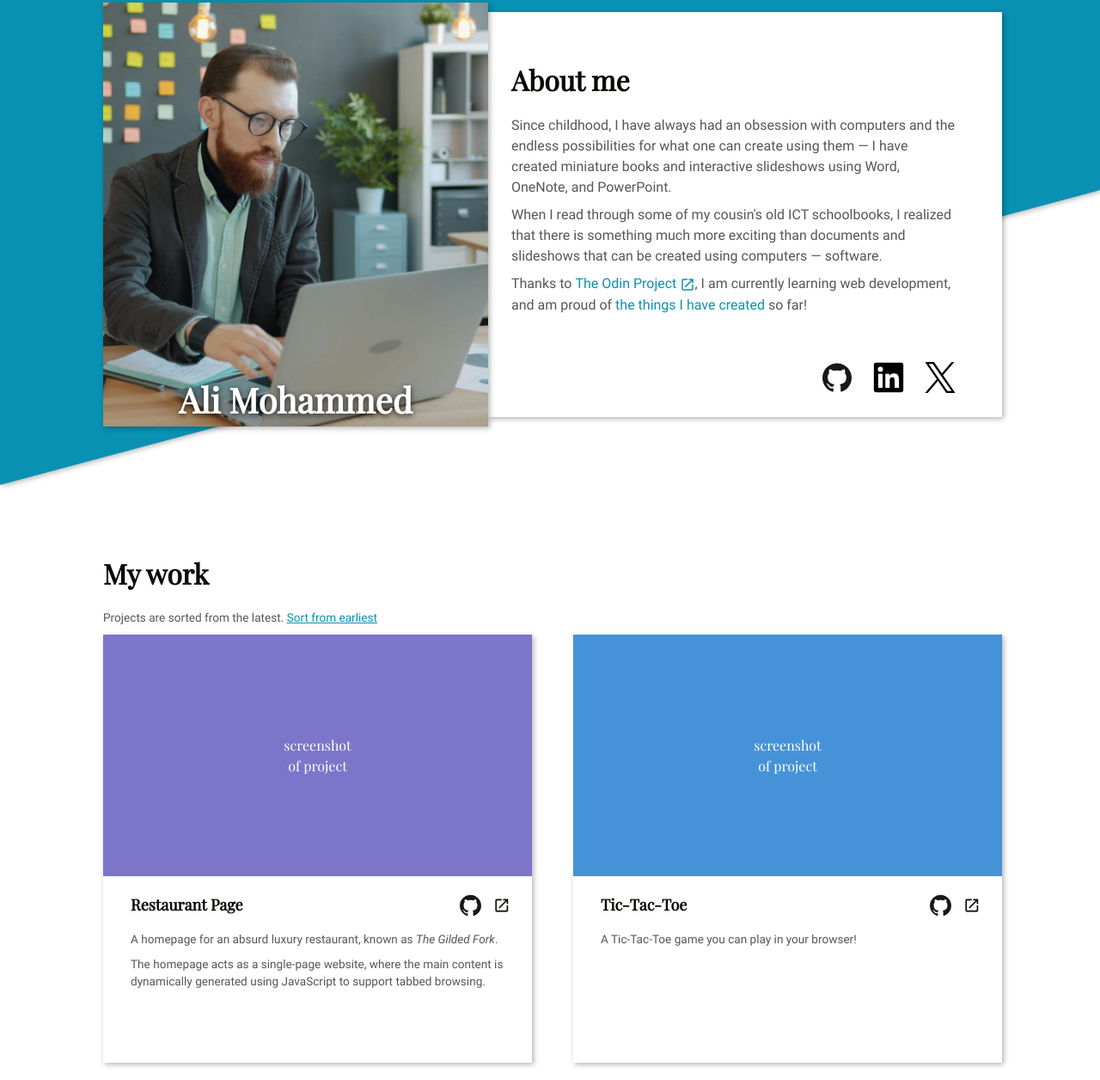
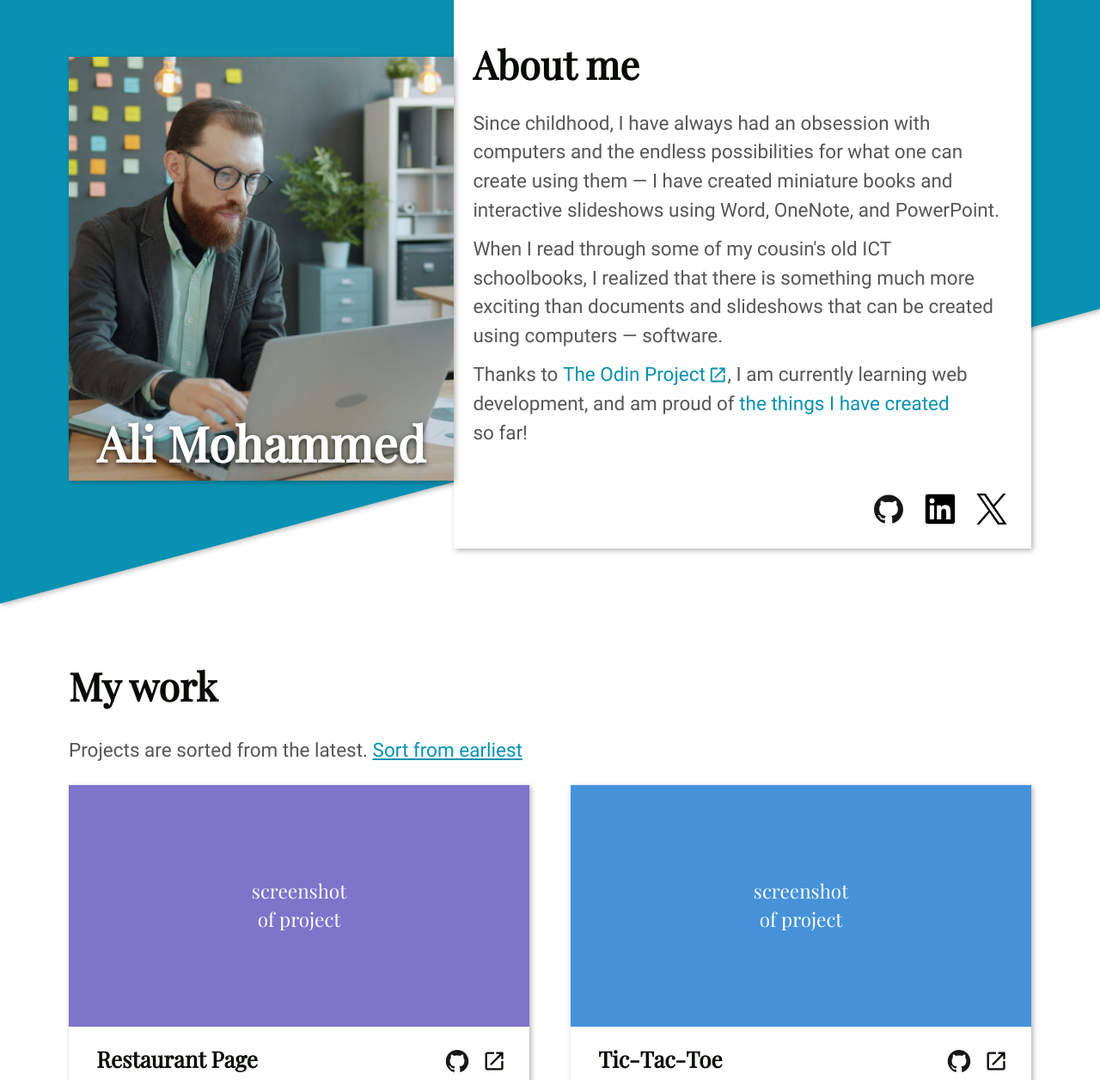
Before and after one commit to ali-aboulsauood/homepage, a plain HTML site: page index.html in a window 1280 px wide. Shown: the part 77-1333 px from the top of the page at 86% size. Drawn offline with Linux system fonts and the light colour scheme.

Commit message:
Improve styles

```diff
--- a/styles.css
+++ b/styles.css
@@ -95,10 +95,11 @@
 
   /* (3) Shadows */
 
-  --box-shadow: 2px 2px 6px 0px rgba(0, 0, 0, 0.3);
-  --text-shadow: 0px 2px 6px rgba(0, 0, 0, 0.75);
+  --box-shadow: 2px 2px 6px 0 rgba(0, 0, 0, 0.3);
+  --text-shadow: 0 2px 6px rgba(0, 0, 0, 0.75);
 
-  font-size: 16px;
+  /* Makes the value of `1rem` equal to `10px`, without overriding the user's preferred base font size. */
+  font-size: 62.5%;
 }
 
 /* (A) General styles */
@@ -106,7 +107,7 @@
 /* NOTE: Some of the following style rules and rulesets are based on Josh W. Comeau's custom CSS reset — refer to https://www.joshwcomeau.com/css/custom-css-reset */
 
 * {
-  /* TODO: Use a suitable value for `line-height` for headings */
+  /* TODO: Use a suitable value for `line-height` for headings. */
   line-height: 1.5;
 
   /* `word-wrap` has wider browser support than its newer synonym `overflow-wrap` */
@@ -146,19 +147,19 @@ a:not(:is(.icon, .icon-with-text)) {
 }
 
 a.icon, a.icon-with-text {
+  text-decoration: none;
   color: inherit;
-
-  text-decoration: none;
 }
 
 a:hover, a:not(:is(.icon, .icon-with-text)):focus-visible {
-  text-decoration: underline solid;
+  text-decoration: underline;
 }
 
 a.icon:focus-visible, a.icon-with-text:focus-visible {
-  outline: 2px solid var(--brand-color-primary);
+  /* TODO: Test whether using `rem` is more suitable than using `px` for this ruleset. */
 
-  outline-offset: 2px;
+  outline: 0.2rem solid var(--brand-color-primary);
+  outline-offset: 0.2rem;
 }
 
 .inverted-color-scheme a.icon:focus-visible, .inverted-color-scheme a.icon-with-text:focus-visible {
@@ -170,13 +171,12 @@ a[target="_blank"] {
   justify-content: center;
   align-items: center;
 
-  gap: 0.35ch;
+  gap: 0.25ch;
 }
 
-a[target="_blank"] svg {
-  width: max(1.15vw, 18px);
-
-  margin-top: 0.05ch;
+a[target="_blank"] svg[aria-label="opens in a new tab"] {
+  /* An SVG with a width of `1em` looks appropriately sized relative to the link text at any given viewport width. */
+  width: 1em;
 }
 
 .link-button {
@@ -185,10 +185,10 @@ a[target="_blank"] svg {
   border: none;
   padding: 0;
 
+  text-decoration: underline;
+
   background-color: transparent;
   color: var(--brand-color-primary);
-
-  text-decoration: underline solid;
 
   cursor: pointer;
 }
@@ -201,15 +201,30 @@ a[target="_blank"] svg {
   text-decoration: underline;
 }
 
+abbr {
+  text-decoration: none;
+  font-variant: normal;
+}
+
 address {
-  /* The default value of `font-style` for `address` elements is `italic` */
+  /* Overrides the default value of `font-style` for `address` elements, that is, `italic` */
   font-style: normal;
+}
+
+b {
+  font-weight: bold;
+}
+
+b.colored {
+  color: var(--brand-color-primary);
 }
 
 h1, h2, h3, h4, h5, h6 {
   font-family: var(--display-font);
   color: var(--text-color-display);
 }
+
+/* Typographic scale uses the `em` unit to ensure that the various typographic elements scale with the fluid body */
 
 h1 {
   font-size: 2.5em;
@@ -220,26 +235,29 @@ h2 {
 }
 
 h3 {
-  font-size: 1.125em;
+  font-size: 1.15em;
 }
 
 /* TODO: Define `font-size` value for `h4`, `h5` and `h6` elements. */
 
-/* `max-inline-size` is used here to control the line lengths of paragraphs */
+/* `max-inline-size` is used here to control the maximum line lengths of paragraphs */
 
 p {
   font-family: var(--body-font);
   color: var(--text-color-body);
 
+  /* TODO: Change the value of this property to `60ch` if this can be accomplished with the same padding as in the design file. */
   max-inline-size: 75ch;
 }
 
-#page-main p {
-  font-size: 0.85em;
+article p {
+  max-inline-size: 40ch;
+
+  font-size: 0.9em;
 }
 
-p.project-description {
-  max-inline-size: 40ch;
+#page-main > p {
+  font-size: 1em;
 }
 
 /* `@supports` at-rule used to prevent Microsoft Edge DevTools extension for Visual Studio Code from giving warnings (LOL) */
@@ -263,10 +281,10 @@ img, canvas, picture, svg, video {
 
 picture {
   /*
-    `display: contents` prevents the element from rendering its own box.
-    This effectively makes the direct children of the said element behave as direct children of the element's parent (their "grandparent") in the CSS, without removing the element from the markup.
+  `display: contents` prevents the element from rendering its own box.
+  This effectively makes the direct children of the said element behave as direct children of the element's parent (their "grandparent") in the CSS, without removing the element from the markup.
 
-    A bug in some of the older versions of the major browsers causes the removal of the element from the accessibility tree.
+  A bug in some of the older versions of the major browsers causes the removal of the element from the accessibility tree.
   */
 
   display: contents;
@@ -276,24 +294,6 @@ picture {
 
 button, input, select, textarea {
   font: inherit;
-}
-
-select {
-  background-color: var(--brand-color-secondary);
-  color: var(--brand-color-primary);
-
-  border: none;
-
-  cursor: pointer;
-}
-
-select:hover, select:focus-visible {
-  outline: 2px solid var(--brand-color-primary);
-}
-
-option {
-  background-color: var(--brand-color-secondary);
-  color: var(--text-color-display);
 }
 
 section {
@@ -307,7 +307,7 @@ section {
 
   padding-bottom: 16px;
 
-  --section-title-margin-bottom: 16px;
+  --section-title-margin-bottom: 1.6rem;
 }
 
 section > * {
@@ -327,6 +327,8 @@ section > * {
   gap: calc(var(--author-link-width) / 1.5);
 }
 
+/* TODO: Make author links scale with the viewport or the font size of the parent. */
+
 .author-links img {
   width: var(--author-link-width);
   height: var(--author-link-width);
@@ -335,13 +337,13 @@ section > * {
 #page-header .author-links {
   justify-content: end;
 
-  --author-link-width: 36px;
+  --author-link-width: 1.6em;
 }
 
 #page-footer .author-links {
   justify-content: start;
 
-  --author-link-width: 54px;
+  --author-link-width: 2.2em;
 }
 
 .no-italics {
@@ -369,7 +371,9 @@ body {
   height: 100vh;
 
   font-family: var(--body-font);
-  font-size: clamp(1rem, calc(0.15rem + 1vw), 1.75rem);
+
+  /* Refer to: https://web.dev/learn/design/typography#clamping_text */
+  font-size: clamp(1.6rem, calc(0.85rem + 1.5vw), 2.25rem);
 
   background-color: var(--brand-color-secondary);
   color: var(--text-color-body);
@@ -380,7 +384,7 @@ body {
   color: var(--brand-color-secondary);
 }
 
-#author-name-and-photo, #about-me, .project-card {
+#author-name-and-photo, #page-header::before, #about-me, .project-card {
   box-shadow: var(--box-shadow);
 }
 
@@ -388,31 +392,25 @@ body {
   text-shadow: var(--text-shadow);
 }
 
+/* Horizontal padding, border, and margin values are defined in percentages, ensuring that widths do not exceed the viewport width. */
+
 body > * {
-  --padding-top: 80px;
+  --padding-left-right: 6.25%;
 
-  --padding-left: calc(1.5 * var(--padding-top));
-  --padding-right: calc(0.95 * var(--padding-left));
+  /* In the design file the right padding is smaller than the left (except in the mobile layout), but this is ignored here. */
+  padding: 64px var(--padding-left-right);
 
-  padding-top: var(--padding-top);
-  padding-bottom: calc(0.85 * var(--padding-top));
-
-  padding-left: var(--padding-left);
-  padding-right: calc(0.95 * var(--padding-left));
+  max-width: 100%;
 }
 
 /* (B) Header styles */
 
 #page-header {
   display: flex;
-
   justify-content: center;
   align-items: center;
 
-  /* TODO: Adjust the width and height across all viewport widths (from 320px to 1920px). */
-
-  /* Defined here instead of under `#author-name-and-photo` to make it visible to all children of `#page-header` */
-  --author-name-and-photo-width: clamp(250px, 35vw, 530px);
+  --author-name-and-photo-width: clamp(25rem, 35vw, 53rem);
 
   position: relative;
   isolation: isolate;
@@ -434,17 +432,15 @@ body > * {
 
   transform-origin: bottom left;
   transform: skewY(-15deg);
-
-  box-shadow: var(--box-shadow);
 }
 
 #author-name-and-photo {
+  container: author-name-and-photo / inline-size;
+
   position: relative;
   isolation: isolate;
 
   width: var(--author-name-and-photo-width);
-
-  container: author-name-and-photo / inline-size;
 }
 
 #author-name {
@@ -457,11 +453,13 @@ body > * {
   color: var(--brand-color-secondary);
 
   text-align: center;
+
+  /* TODO: Reduce the left and right padding of the author name in the mobile layout. */
   padding: 0 0.5ch;
 
-  /* Baseline: Limited availability
-  -webkit-user-select: none;
-  user-select: none; */
+  /* Baseline: Limited availability */
+  -webkit-user-select: all;
+  user-select: all;
 }
 
 #author-photo {
@@ -473,21 +471,25 @@ body > * {
   object-fit: cover;
 }
 
-/* TODO: Prevent the about me section from having a greater height than the header image. */
+/* TODO: Prevent the "about me" section from having a greater height than the header image. */
 
 #about-me {
   --about-me-padding-top: 56px;
-  --about-me-padding-left: 27px;
+
+  /* Multiplying a unitless value by a percentage resolves to a percentage value, which is then computed to the corresponding pixel value. */
+  --about-me-padding-left: 2%;
+  --about-me-padding-right: calc(1.25 * var(--about-me-padding-left));
 
   padding-top: var(--about-me-padding-top);
   padding-bottom: calc(0.5 * var(--about-me-padding-top));
 
   padding-left: var(--about-me-padding-left);
-  padding-right: calc(2 * var(--about-me-padding-left));
+  padding-right: var(--about-me-padding-right);
 
   width: calc(100% - var(--author-name-and-photo-width));
 }
 
+/* Setting `display` for `#about-me > .section-body` to `flex` or `grid` prevents text wrapping around the author image in the tablet layout. */
 #about-me p:not(p:last-child) {
   margin-bottom: 0.5em;
 }
@@ -498,21 +500,21 @@ body > * {
 
 /* (C) Main styles */
 
-/* TODO: Find a way to occupy the empty grid cells. */
-
 #page-main {
   margin-bottom: 64px;
 }
 
 #my-work > .section-body {
   display: grid;
-  grid-template-columns: repeat(auto-fit, minmax(394px, 1fr));
 
-  gap: 56px 48px;
+  /* Prevent using the desired minimum width (`39.5rem`) if it exceeds the width of the container. */
+  grid-template-columns: repeat(auto-fit, minmax(min(100%, 39.5rem), 1fr));
+
+  gap: 5.6rem 4.8rem;
 }
 
 #project-sort-note {
-  --project-sort-note-padding: 0.75em;
+  --project-sort-note-padding: 1em;
 
   padding-top: calc(var(--project-sort-note-padding) - var(--section-title-margin-bottom));
   padding-bottom: var(--project-sort-note-padding);
@@ -520,21 +522,23 @@ body > * {
 
 .project-card {
   display: grid;
-  grid-template-rows: 1.3fr 1fr;
+  grid-template-rows: auto 1fr;
 }
 
 .project-image {
-  /* At some viewport widths the width of the project details part is greater than the width of the image, leaving a white space on the right side of the image. */
+  /* At some viewport widths the width of the project details container is greater than the width of the image, leaving a white space on the right side of the image. */
   width: 100%;
   height: 100%;
 }
 
 div.project-image {
+  /* Fallback background color in case loading of the script for assigning random colors fails or is delayed. */
   background-color: var(--brand-color-primary);
   color: var(--brand-color-secondary);
 
   font-family: var(--display-font);
 
+  /* Setting `display` to `flex` or `grid` caus */
   text-align: center;
   align-content: center;
 
@@ -544,16 +548,14 @@ div.project-image {
 .project-image-text .fit-text-wrapper {
   display: flex;
   flex-direction: column;
-}
 
-.project-image-text .fit-text-wrapper > * {
   /* Baseline: Limited Availability */
   -webkit-user-select: none;
   user-select: none;
 }
 
 .project-details {
-  padding: 20px 28px 84px 32px;
+  padding: 20px 5% 84px 6%;
 }
 
 .project-title-and-links {
@@ -570,11 +572,15 @@ div.project-image {
 
   place-items: center;
 
-  column-gap: 12px;
-
-  transform: scale(1.1);
+  column-gap: 1.5rem;
 
   color: var(--text-color-display);
+}
+
+.project-links > * > * {
+  aspect-ratio: 1 / 1;
+  width: 1.25em;
+  height: auto;
 }
 
 .project-description {
@@ -588,7 +594,7 @@ div.project-image {
   flex-flow: row wrap;
 
   /* Required to prevent section text and image from being too close at narrower viewport widths. */
-  gap: 64px;
+  gap: 6.4rem;
 }
 
 #contact-me .section-text {
@@ -623,25 +629,30 @@ div.project-image {
   display: flex;
   align-items: center;
 
-  column-gap: 16px;
+  column-gap: 1.6rem;
 }
 
 .author-communication > * > svg {
-  --author-communication-icon-width: 44px;
+  --author-communication-icon-width: min(54px, 4.4rem);
 
   flex-basis: var(--author-communication-icon-width);
 
   /* Prevents shrinking of the email icon to zero width. */
   min-width: var(--author-communication-icon-width);
+
   height: var(--author-communication-icon-width);
 }
 
 /* Tablet styles */
 @media (600px <= width < 1200px) {
   body > * {
-    --padding-top: 40px;
+    --padding-left-right: 11%;
 
-    /* The left and right paddings have not been increased, so as to maintain enough width for the "about me" section, preventing its title from breaking. */
+    padding: 40px 0;
+    padding-left: calc((var(--padding-left-right) - var(--about-me-margin-left)) * var(--author-name-photo-scale));
+    padding-right: calc(var(--padding-left-right) * var(--author-name-photo-scale));
+
+    /* The left and right paddings have not been increased, so as to maintain enough width for the "about me" section, preventing its title from breaking into a new line. */
     /* The left and right paddings are made equal to each other, unlike in the design file where the right margin is wider than the left. */
 
     /* The following variables have been defined here, as they are needed for styles outside the "about me" section. */
@@ -649,9 +660,6 @@ div.project-image {
     --about-me-margin-left: calc(var(--about-me-margin-top) / 2.1);
 
     --author-name-photo-scale: 1.05;
-
-    padding-left: calc((var(--padding-left) - var(--about-me-margin-left)) * var(--author-name-photo-scale));
-    padding-right: calc(var(--padding-right) * var(--author-name-photo-scale));
   }
 
   #page-header, #page-header > * {
@@ -664,25 +672,24 @@ div.project-image {
     /* TODO: Find out the reason why floated elements have extra space between them and the text below. */
 
     float: left;
-    margin-right: calc(16px * var(--author-name-photo-scale) + 0.75ch);
-    margin-bottom: 16px;
+    margin-right: calc(1.6rem * var(--author-name-photo-scale) + 0.75ch);
+    margin-bottom: 0.5em;
 
     transform: scale(var(--author-name-photo-scale));
   }
 
   #author-name {
-    /* TODO: Find a better way to define the font size and the value of `top`. */
+    /* TODO: Prevent the author name from overflowing the viewport on larger user-preferred font sizes. */
 
     position: absolute;
-    top: -0.1em;
+    top: -5px;
     left: calc(100% - 1ch);
 
+    /* Without the following two rules, the element box becomes shorter than its text content and as wide as `div#author-name-and-photo`, which makes it harder to select other elements in developer tools. */
     width: max-content;
-    height: max(min-content, var(--about-me-margin-top));
+    height: min-content;
 
     padding: 0;
-
-    font-size: 2.5em;
   }
 
   #author-name > fit-text {
@@ -692,6 +699,11 @@ div.project-image {
 
   #about-me {
     width: 100%;
+
+    --padding-multiplier: 3;
+
+    padding-left: calc(var(--padding-multiplier) * var(--about-me-padding-left));
+    padding-right: calc(var(--padding-multiplier) * var(--about-me-padding-right));
 
     margin-top: var(--about-me-margin-top);
     margin-left: var(--about-me-margin-left);
@@ -708,6 +720,7 @@ div.project-image {
 }
 
 @media (600px <= width <= 654px) {
+  /* Use a smaller font size to avoid overflowing the viewport. */
   #author-name {
     font-size: 2.1em;
   }
@@ -738,7 +751,7 @@ div.project-image {
   }
 
   #page-header, #page-main, #page-footer > #contact-me > #section-text {
-    padding: 12px 16px;
+    padding: 12px 5%;
   }
 
   #page-header {
```
